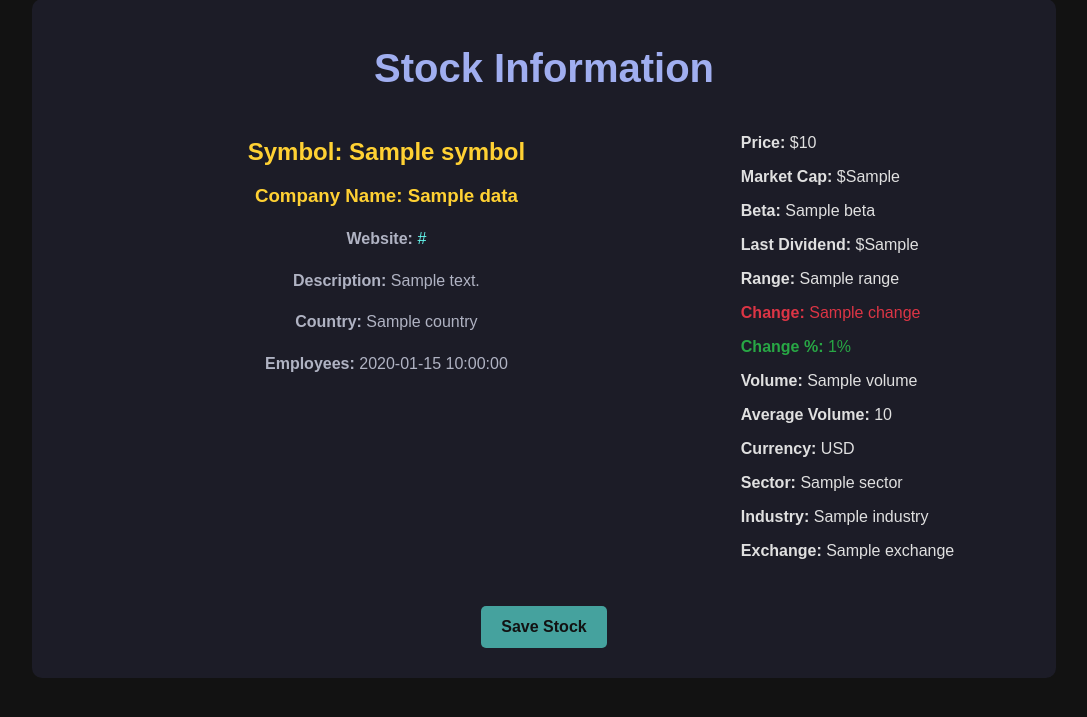
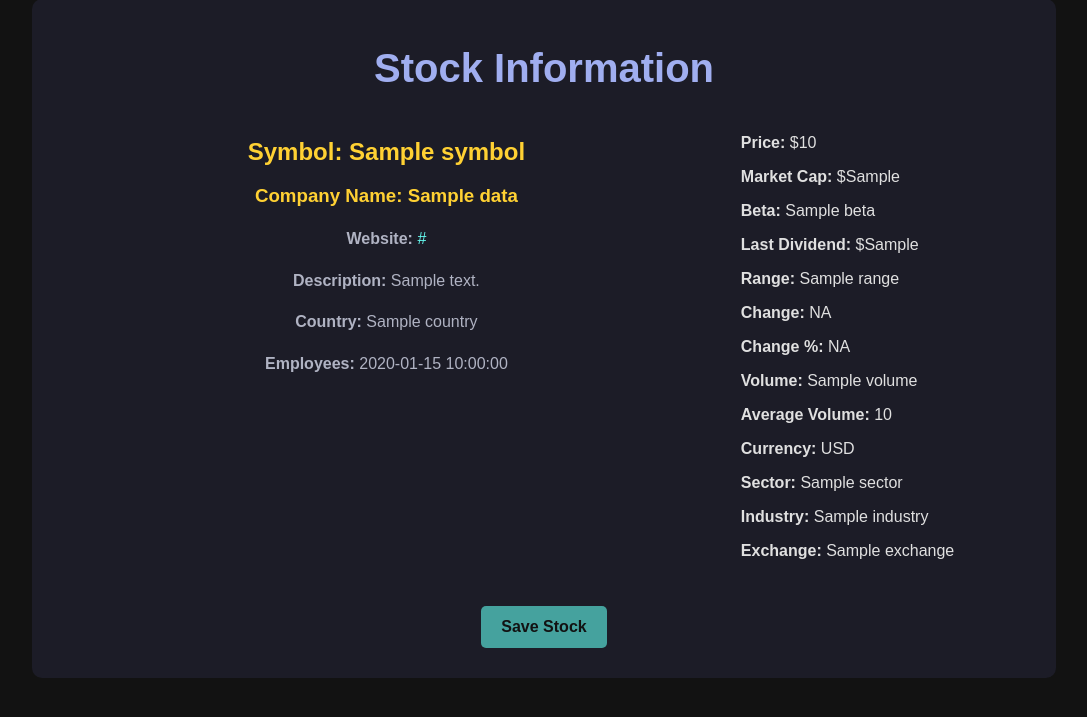
Before and after one commit to dzakaddodle/website_project, a Flask app: template templates/more_info.html in a window 1280 px wide. Shown: the part 66-783 px from the top of the page, without its empty margins (96-1183 px from the left). Run offline with Flask 3, Linux system fonts and the light colour scheme; the template is opened without the code that fills it: most values are stand-ins (such as "Sample title", 1, 10 or a date in 2020).

Commit message:
Update more_info.html

```diff
--- a/templates/more_info.html
+++ b/templates/more_info.html
@@ -28,8 +28,27 @@
                 <p><strong>Beta:</strong> {{ data['beta'] }}</p>
                 <p><strong>Last Dividend:</strong> ${{ data['lastDividend'] }}</p>
                 <p><strong>Range:</strong> {{ data['range'] }}</p>
-                <p class="{{ 'positive-change' if data['change'] >= 0 else 'negative-change' }}"><strong>Change:</strong> {{ data['change'] }}</p>
-                <p class="{{ 'positive-change' if data['changePercentage'] >= 0 else 'negative-change' }}"><strong>Change %:</strong> {{ data['changePercentage'] }}%</p>
+
+                <!-- Change: Show "NA" if 'change' doesn't exist in data -->
+                <p class="{% if 'change' in data %}{{ 'positive-change' if data['change'] >= 0 else 'negative-change' }}{% else %}no-change{% endif %}">
+                    <strong>Change:</strong>
+                    {% if 'change' in data %}
+                        {{ data['change'] }}
+                    {% else %}
+                        NA
+                    {% endif %}
+                </p>
+
+                <!-- Change Percentage: Show "NA" if 'changePercentage' doesn't exist in data -->
+                <p class="{% if 'changePercentage' in data %}{{ 'positive-change' if data['changePercentage'] >= 0 else 'negative-change' }}{% else %}no-change{% endif %}">
+                    <strong>Change %:</strong>
+                    {% if 'changePercentage' in data %}
+                        {{ data['changePercentage'] }}%
+                    {% else %}
+                        NA
+                    {% endif %}
+                </p>
+
                 <p><strong>Volume:</strong> {{ data['volume'] }}</p>
                 <p><strong>Average Volume:</strong> {{ data['averageVolume'] }}</p>
                 <p><strong>Currency:</strong> {{ data['currency'] }}</p>
```
